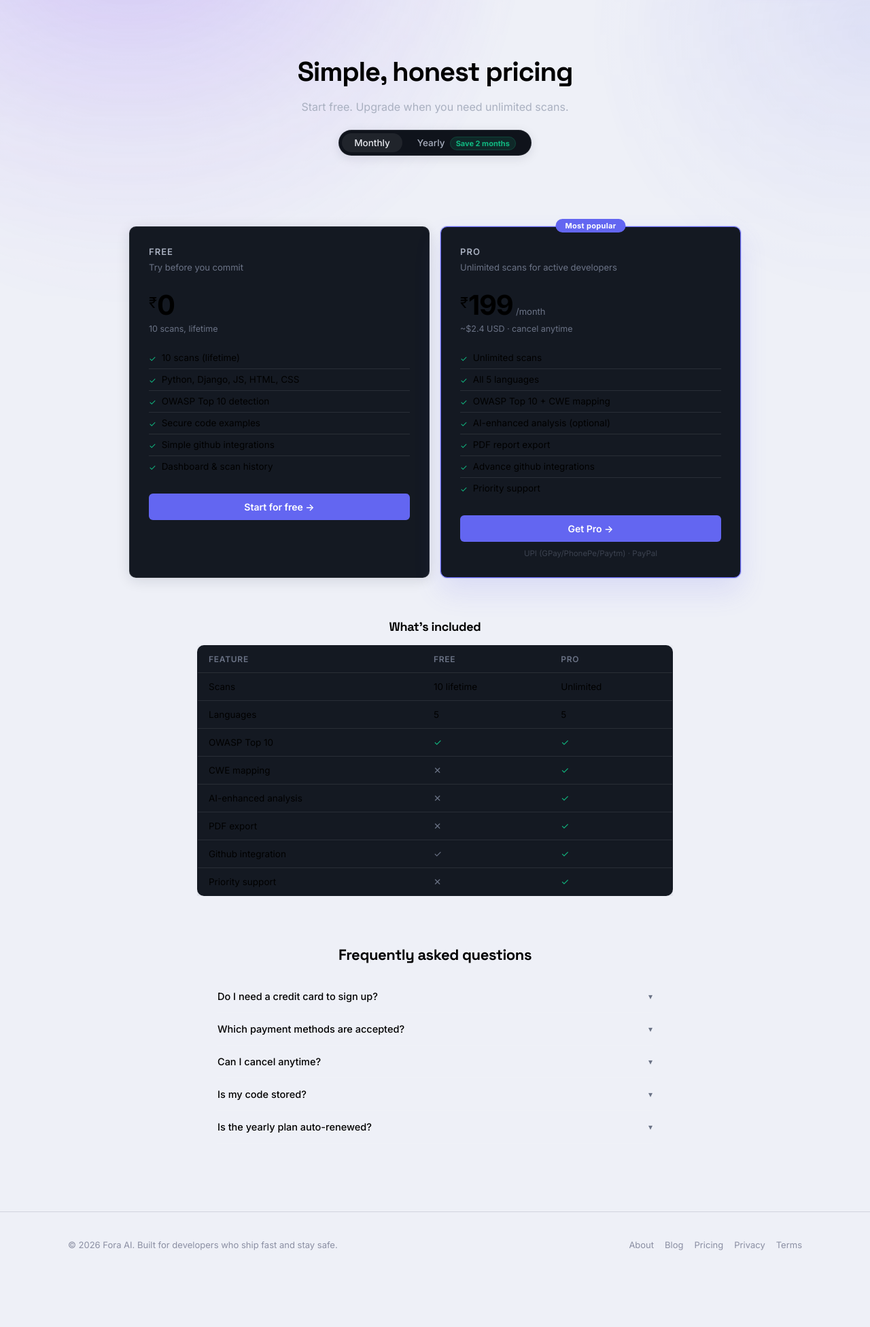
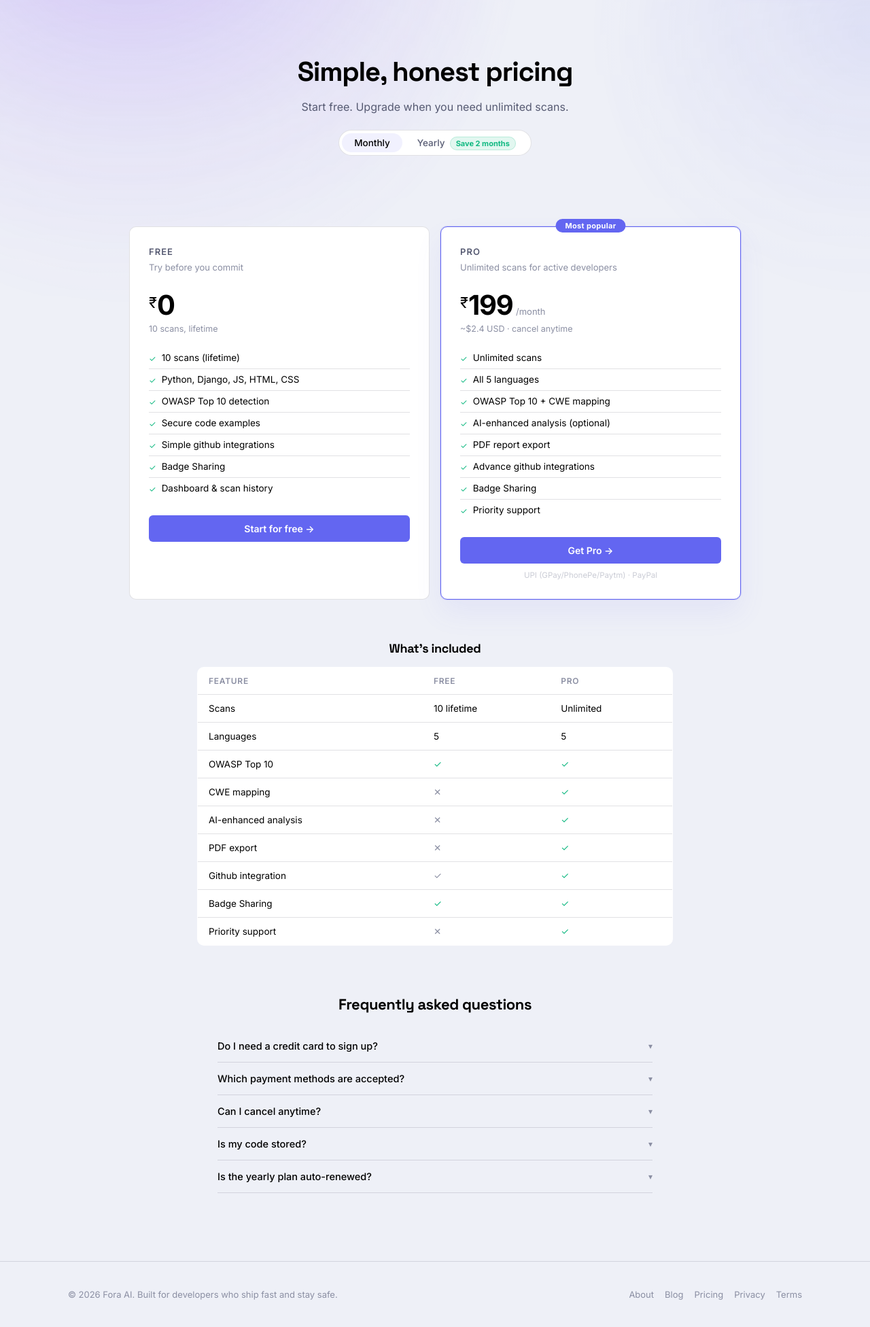
Before and after one commit to Faizan-ai-nova/Fora-ai-A-POWERFUL-TOOL, a Django app: page /subscriptions/pricing/ in a window 1280 px wide. Shown: the part 69-2021 px from the top of the page at 68% size. Before the commit the page ends 1908 px from the top, so only its background shows below. Run offline with Django 5.2, Linux system fonts and the light colour scheme.

Commit message:
Update pricing.html

```diff
--- a/templates/subscriptions/pricing.html
+++ b/templates/subscriptions/pricing.html
@@ -4,7 +4,7 @@
 
 {% block extra_css %}
 <style>
-  :root {
+  body {
     --bg-1: var(--bg-elevated); --bg-2: var(--bg-secondary); --bg-3: var(--bg-glass-hover);
     --border: var(--border-glass); --border-2: var(--border-glass); --border-3: var(--border-glass-strong);
     --text: var(--text-primary); --text-2: var(--text-secondary); --text-3: var(--text-muted);
@@ -21,7 +21,6 @@
     display: inline-flex; align-items: center; gap: 4px;
     background: var(--bg-2); border: 1px solid var(--border);
     border-radius: 999px; padding: 4px; margin-bottom: 48px;
-    box-shadow: 0 4px 16px rgba(20, 21, 43, 0.1);
   }
   .toggle-btn {
     padding: 6px 18px; border-radius: 999px; font-size: 13.5px;
@@ -42,13 +41,12 @@
   .plan-card {
     background: var(--bg-1); border: 1px solid var(--border);
     border-radius: var(--radius-lg); padding: 28px; position: relative;
-    box-shadow: 0 4px 20px rgba(20, 21, 43, 0.12);
-    transition: border-color var(--transition), transform var(--transition), box-shadow var(--transition);
+    transition: border-color var(--transition), transform var(--transition);
   }
-  .plan-card:hover { transform: translateY(-3px); box-shadow: 0 16px 34px rgba(20, 21, 43, 0.16); }
+  .plan-card:hover { transform: translateY(-2px); }
   .plan-card.featured {
     border-color: var(--accent);
-    box-shadow: 0 0 0 1px rgba(99,102,241,0.25), 0 20px 40px rgba(99,102,241,0.14);
+    box-shadow: 0 0 0 1px rgba(99,102,241,0.2), 0 20px 40px rgba(99,102,241,0.08);
   }
   .plan-badge {
     position: absolute; top: -12px; left: 50%; transform: translateX(-50%);
@@ -99,7 +97,7 @@
   /* Compare section */
   .compare-wrap { max-width: 700px; margin: 60px auto 0; }
   .compare-wrap h2 { font-size: 18px; font-weight: 700; margin-bottom: 16px; text-align: center; }
-  .compare-table { width: 100%; border-collapse: collapse; background: var(--bg-1); border: 1px solid var(--border); border-radius: var(--radius-lg); overflow: hidden; box-shadow: 0 4px 20px rgba(20, 21, 43, 0.12); }
+  .compare-table { width: 100%; border-collapse: collapse; background: var(--bg-1); border: 1px solid var(--border); border-radius: var(--radius-lg); overflow: hidden; }
   .compare-table th { padding: 12px 16px; font-size: 12px; font-weight: 600; text-transform: uppercase; letter-spacing: 0.06em; color: var(--text-3); border-bottom: 1px solid var(--border); text-align: left; }
   .compare-table td { padding: 12px 16px; font-size: 13.5px; border-bottom: 1px solid var(--border); }
   .compare-table tr:last-child td { border: none; }
@@ -142,6 +140,7 @@
         <li><span class="chk">✓</span>OWASP Top 10 detection</li>
         <li><span class="chk">✓</span>Secure code examples</li>
          <li><span class="chk">✓</span>Simple github integrations</li>
+          <li><span class="chk">✓</span>Badge Sharing</li>
         <li><span class="chk">✓</span>Dashboard & scan history</li>
       </ul>
       {% if request.user.is_authenticated %}
@@ -168,6 +167,7 @@
         <li><span class="chk">✓</span>AI-enhanced analysis (optional)</li>
         <li><span class="chk">✓</span>PDF report export</li>
         <li><span class="chk">✓</span>Advance github integrations</li>
+         <li><span class="chk">✓</span>Badge Sharing</li>
         <li><span class="chk">✓</span>Priority support</li>
       </ul>
       {% if request.user.is_authenticated %}
@@ -226,6 +226,7 @@
         <tr><td>AI-enhanced analysis</td><td class="c-no">✕</td><td class="c-yes">✓</td></tr>
         <tr><td>PDF export</td><td class="c-no">✕</td><td class="c-yes">✓</td></tr>
          <tr><td>Github integration</td><td class="c-no">✓</td><td class="c-yes">✓</td></tr>
+          <tr><td>Badge Sharing</td><td class="c-yes">✓</td><td class="c-yes">✓</td></tr>
         <tr><td>Priority support</td><td class="c-no">✕</td><td class="c-yes">✓</td></tr>
       </tbody>
     </table>
```
